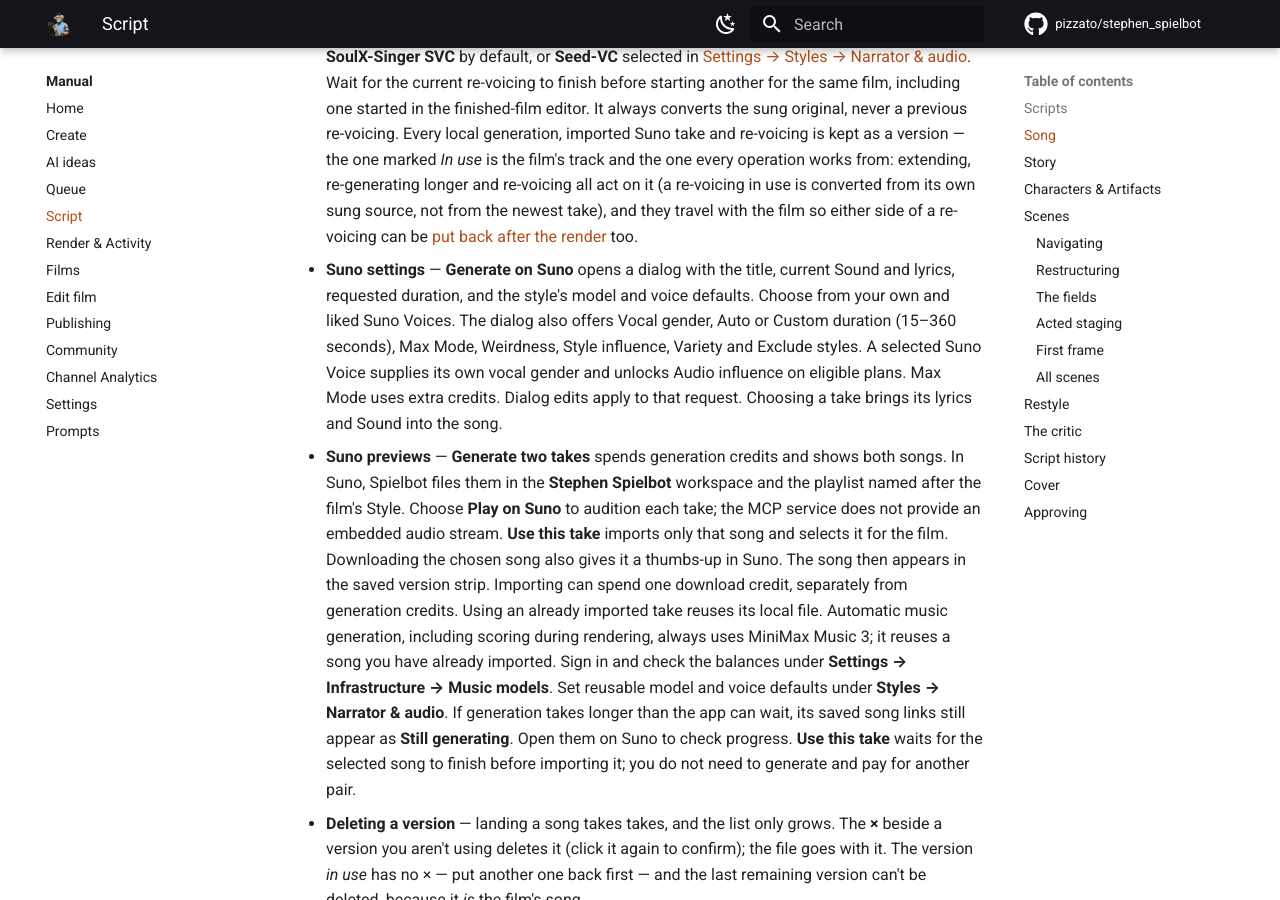
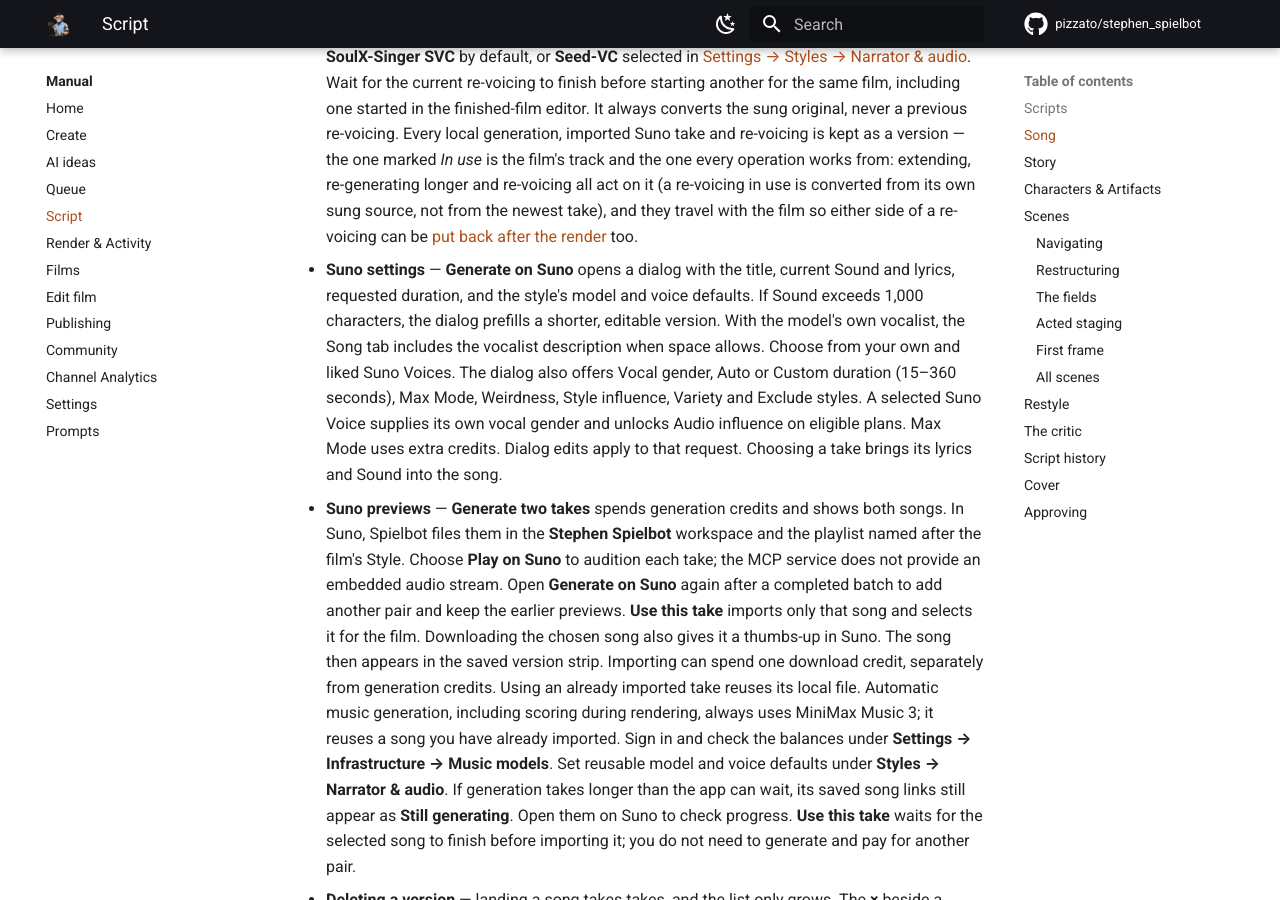
Before and after one commit to pizzato/stephen_spielbot, an MkDocs documentation site: the page built from docs/manual/script.md, in a window 1280 px wide and 900 px high, scrolled down 2795 px. Built offline with MkDocs 1.6.1 and Material for MkDocs 9.7.7, drawn with Linux system fonts in a browser that asks for light colours; comment, search, counter and statistics services are not loaded.

Commit message:
Keep repeat Suno generation available after MiniMax

```diff
--- a/docs/manual/script.md
+++ b/docs/manual/script.md
@@ -127,6 +127,9 @@ the format does to the render.
   [put back after the render](edit-film.md#a-song-films-song) too.
 - **Suno settings** — **Generate on Suno** opens a dialog with the title, current
   Sound and lyrics, requested duration, and the style's model and voice defaults.
+  If Sound exceeds 1,000 characters, the dialog prefills a shorter, editable
+  version. With the model's own vocalist, the Song tab includes the vocalist
+  description when space allows.
   Choose from your own and liked Suno Voices. The dialog also offers Vocal gender,
   Auto or Custom duration (15–360 seconds), Max Mode, Weirdness, Style influence,
   Variety and Exclude styles. A selected Suno Voice supplies its own vocal gender
@@ -136,7 +139,9 @@ the format does to the render.
 - **Suno previews** — **Generate two takes** spends generation credits and shows
   both songs. In Suno, Spielbot files them in the **Stephen Spielbot** workspace and
   the playlist named after the film's Style. Choose **Play on Suno** to audition each take; the MCP
-  service does not provide an embedded audio stream. **Use this take** imports only that song and
+  service does not provide an embedded audio stream. Open **Generate on Suno** again
+  after a completed batch to add another pair and keep the earlier previews.
+  **Use this take** imports only that song and
   selects it for the film. Downloading the chosen song also gives it a thumbs-up in Suno.
   The song then appears in the saved version strip. Importing
   can spend one download credit, separately from generation credits. Using an
```
Also changed, not shown: docs/manual/edit-film.md (+3 -1 lines), docs/manual/settings.md (+3 -1 lines), docs/models.md (+4 -1 lines), docs/performance_films.md (+2 -0 lines), 4 other files.
